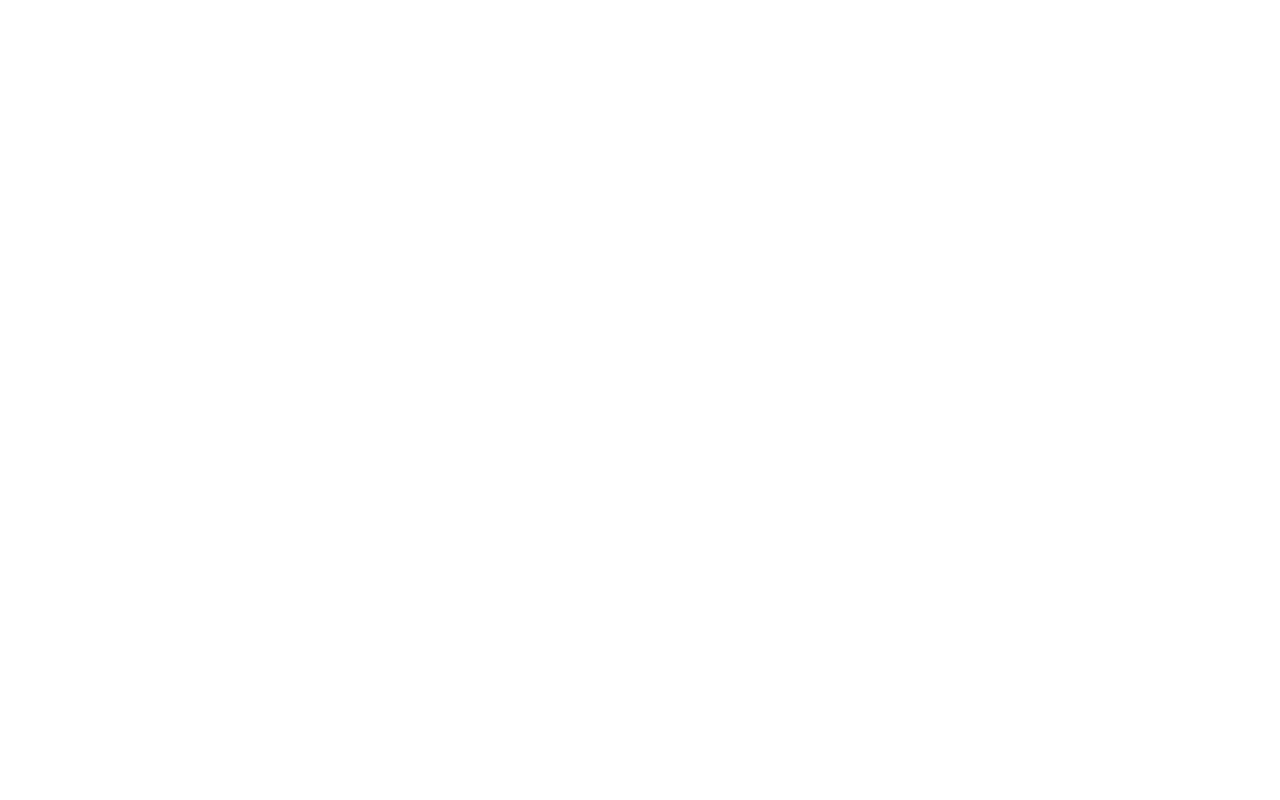
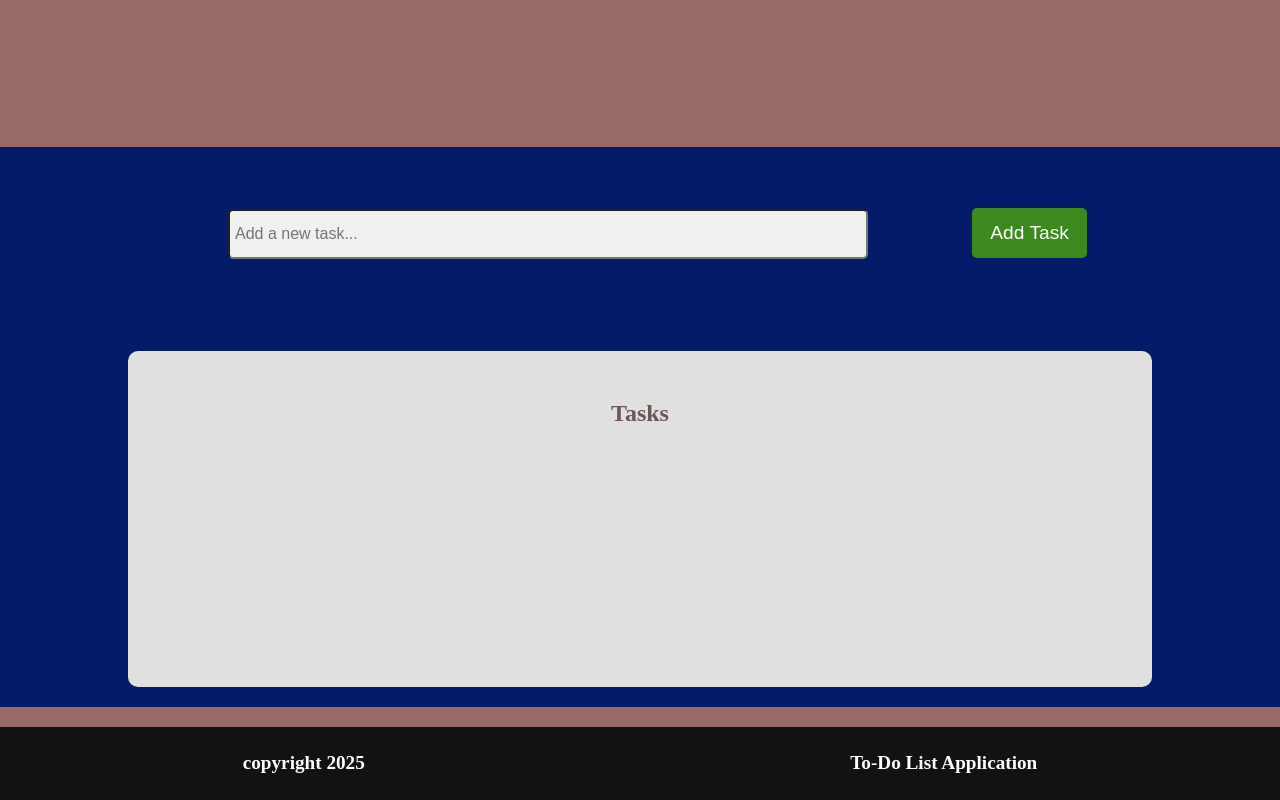
Before and after one commit to m1a2hmoud22/To_Do_List, a plain HTML site: page index.html in a window 1280 px wide. Drawn offline with Linux system fonts and the light colour scheme.

Commit message:
first commit

```diff
--- a/css/style.css
+++ b/css/style.css
@@ -0,0 +1,118 @@
+* {
+    margin: 0px;
+    padding: 0px;
+    box-sizing: border-box;
+    scroll-behavior: smooth;
+}
+
+#container{
+    width: 100vw;
+    height: 100vh;
+    display: flex;
+    flex-direction: column;
+    align-items: center;
+    justify-content: center;
+    background-color: #976969;
+}
+
+/*---------------- Header Styles -------------- */
+
+#hd{
+    width: 100%;
+    height: 20vh;
+    display: flex;
+    align-items: center;
+    justify-content: center;
+    background-color: #131212;
+    margin-top: -555px;
+}
+
+/*---------------- Main Styles -------------- */
+
+#mn{
+    width: 100%;
+    height: 70vh;
+    display: flex;
+    flex-direction: column;
+    align-items: center;
+    justify-content: center;
+    background-color: #031b68;
+    margin-top: 555px;
+    gap: 10px;
+}
+
+#sec01{
+    width: 80%;
+    height: 20vh;
+    display: flex;
+    flex-direction: row;
+    align-items: center;
+    justify-content: space-between;
+    border-radius: 10px;
+    margin: 20px;
+    /* border: 1px solid #110f0f;  */
+}
+
+#taskInput{
+    width: 50vw;
+    height: 50px;
+    background-color: #f0f0f0;
+    border-radius: 5px;
+    font-size: 16px;
+    padding: 5px;
+    margin-left: 100px;
+}
+
+.btn-add-task{
+    width: 9vw;
+    height: 50px;
+    border: none;
+    border-radius: 5px;
+    background-color: #3c8a1e;
+    color: white;
+    font-size: 1.2em;
+    margin-left: 100px;
+}
+
+.btn-add-task:hover{
+    background-color: #335810;
+    cursor: pointer;
+    transform: scale(1.2);
+}
+
+#sec02{
+    width: 80%;
+    height: 50vh;
+    display: flex;
+    flex-direction: column;
+    align-items: center;
+    justify-content: center;
+    background-color: #e0e0e0;
+    border-radius: 10px;
+    margin: 20px;
+}
+
+#taskList h2{
+   color: #6d5656;
+   margin-bottom: 210px;
+}
+
+/*---------------- Footer Styles -------------- */
+
+#ft{
+    width: 100%;
+    height: 10vh;
+    display: flex;
+    align-items: center;
+    justify-content: space-around;
+    background-color: #131212;
+    color: white;
+    font-size: 1.2em;
+    margin-top: 20px;
+}
+
+#ft p{
+    text-align: center;
+    font-weight: bold;
+
+}
--- a/index.html
+++ b/index.html
@@ -4,9 +4,48 @@
     <meta charset="UTF-8">
     <meta name="viewport" content="width=device-width, initial-scale=1.0">
     <link rel="stylesheet" href="./css/style.css">
-    <title>Document</title>
+    <title> My To-Do List </title>
 </head>
 <body>
+
+    <div id="container">
+
+        <header  id="hd">
+
+
+        </header>
+
+        <main id="mn">
+
+            <section class="sec__mn" id="sec01">
+
+                <form id="form">
+                    <input type="text" id="taskInput" placeholder="Add a new task..." required>
+                    <button type="submit" class="btn-add-task">Add Task</button>
+                </form>
+
+            </section>
+
+            <section class="sec__mn" id="sec02">
+                <div id="taskList">
+                    <h2>Tasks</h2>
+                    <ol id="tasks">
+                        <!-- Tasks will be dynamically added here -->
+                    </ol>
+                </div>
+
+            </section>
+
+
+        </main>
+
+        <footer id="ft">
+            <p> copyright 2025</p>
+            <p>To-Do List Application</p>
+
+        </footer>
+
+    </div>
 
 
 
--- a/js/index.js
+++ b/js/index.js
@@ -0,0 +1,32 @@
+// انتظر حتى يتم تحميل محتوى الصفحة بالكامل
+document.addEventListener('DOMContentLoaded', function () {
+
+    // الحصول على العناصر الأساسية من الصفحة
+    const taskForm = document.getElementById('form');
+    const taskInput = document.getElementById('taskInput');
+    const taskList = document.getElementById('tasks');
+
+    // إضافة مستمع حدث للنموذج عند الإرسال
+    taskForm.addEventListener('submit', function (event) {
+        // منع السلوك الافتراضي للنموذج (الذي يعيد تحميل الصفحة)
+        event.preventDefault();
+
+        // الحصول على النص من حقل الإدخال وإزالة أي مسافات بيضاء زائدة
+        const taskText = taskInput.value.trim();
+
+        // التحقق من أن حقل الإدخال ليس فارغًا
+        if (taskText !== '') {
+            // إنشاء عنصر قائمة جديد
+            const newTask = document.createElement('li');
+
+            // تعيين محتوى عنصر القائمة الجديد إلى النص الذي تم إدخاله
+            newTask.textContent = taskText;
+
+            // إضافة العنصر الجديد إلى قائمة المهام
+            taskList.appendChild(newTask);
+
+            // مسح حقل الإدخال ليكون جاهزًا للمهمة التالية
+            taskInput.value = '';
+        }
+    });
+});
```
